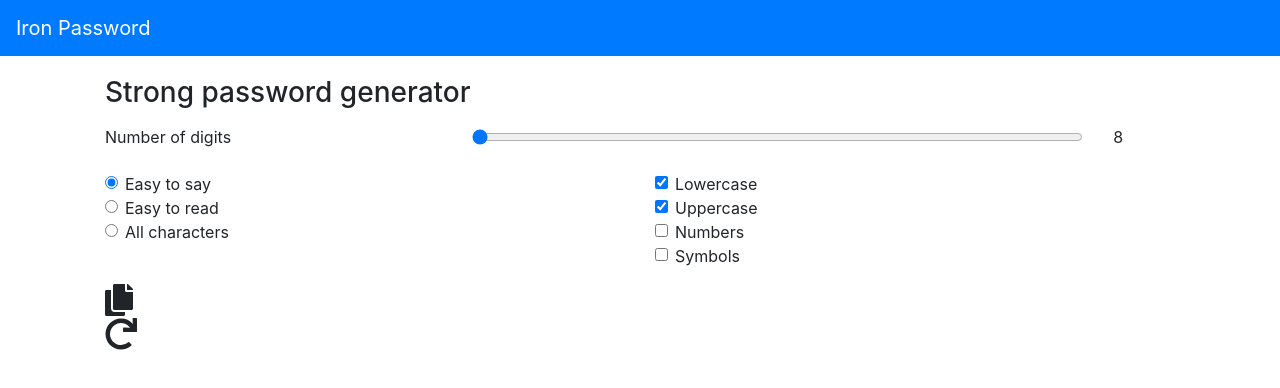
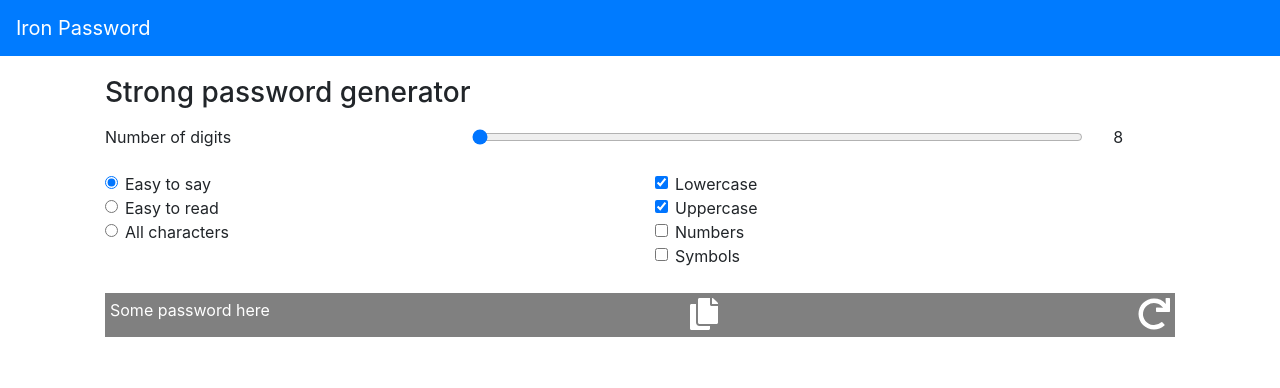
Before and after one commit to inakidelamadrid/strong-password-generator-chrome-addon, a React (Create React App) app: page / in a window 1280 px wide. Shown: the top 388 px of the page. Built offline with nearby package versions, Linux system fonts and the light colour scheme.

Commit message:
Add password box

```diff
--- a/src/components/PasswordBox/index.js
+++ b/src/components/PasswordBox/index.js
@@ -1,16 +1,19 @@
 import React from 'react';
 import {FontAwesomeIcon} from '@fortawesome/react-fontawesome';
+import styles from './styles.module.scss';
 
 const PasswordBox = props => {
   return (
-    <div>
+    <div className={styles.passwordBox}>
+      <div>
+        Some password here
+      </div>
       <div>
         <FontAwesomeIcon icon="copy" size="2x" />
       </div>
       <div>
         <FontAwesomeIcon icon="redo" size="2x" />
       </div>
-      <div></div>
     </div>
   );
 };
--- /dev/null
+++ b/src/components/PasswordBox/styles.module.scss
@@ -0,0 +1,9 @@
+.passwordBox{
+   display: flex;
+   justify-content: space-between;
+
+   margin-top: 25px;
+   padding: 5px;
+   background: gray;
+   color: white;
+}
```
